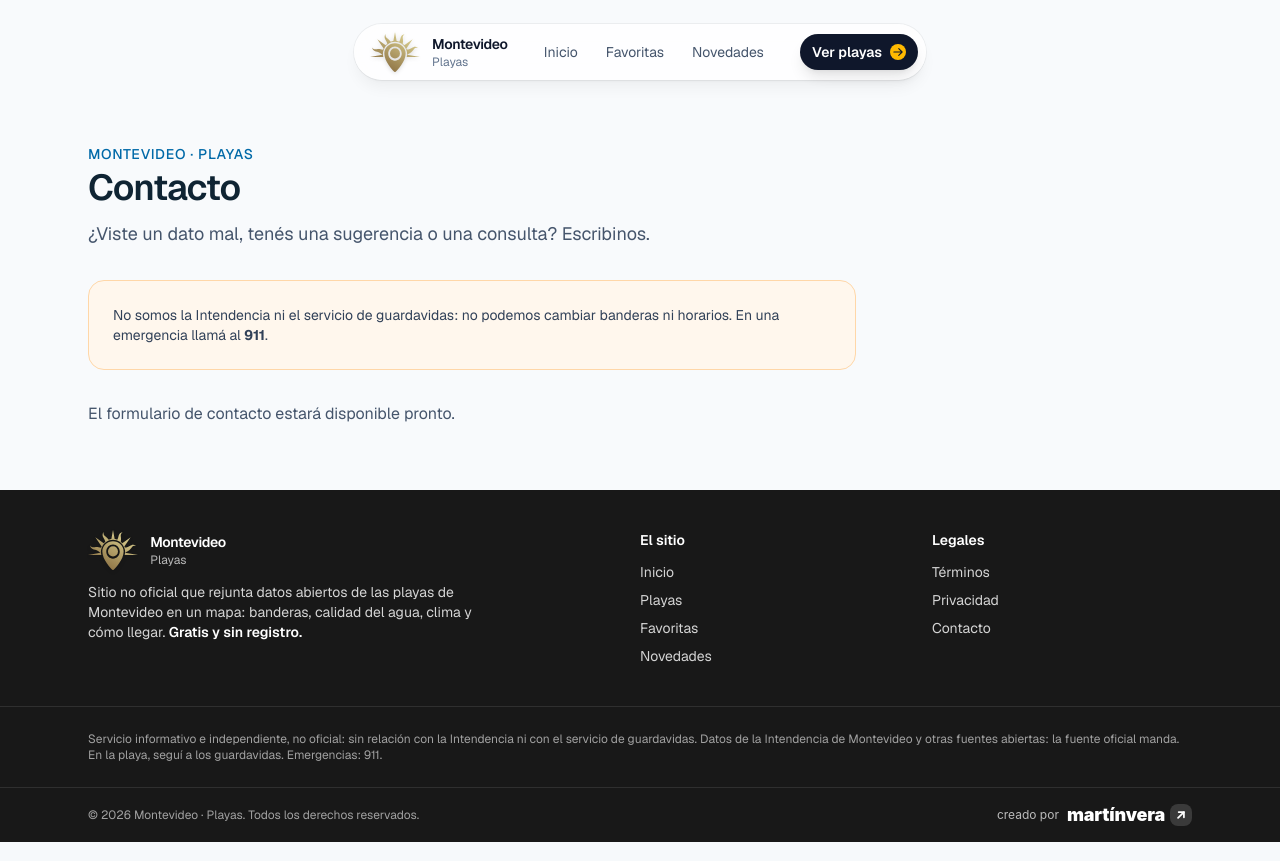
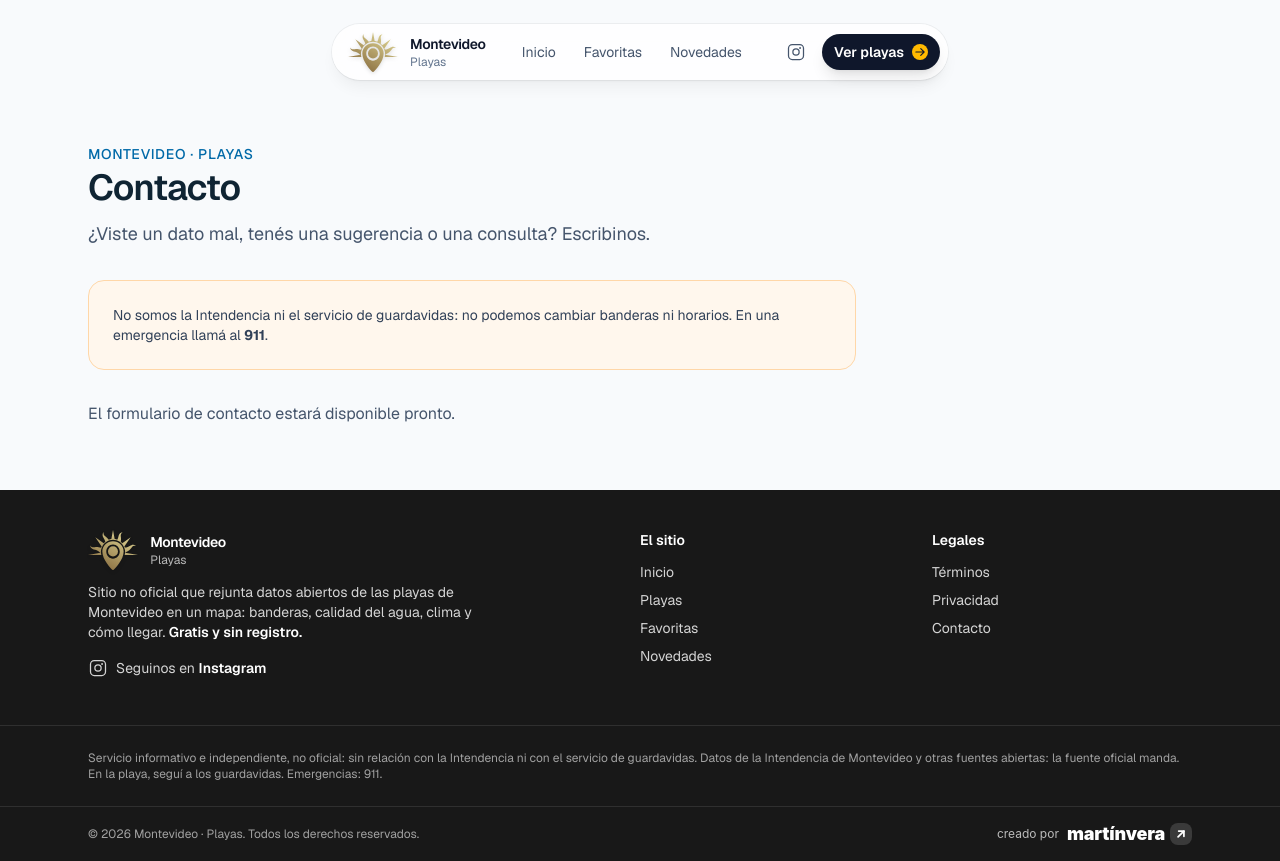
Before and after one commit to mvera8/montevideo-playas, a Next.js app: page /contacto in a window 1280 px wide. Built offline with nearby package versions, Linux system fonts and the light colour scheme; no server answers.

Commit message:
instagram

```diff
--- a/src/app/privacidad/page.tsx
+++ b/src/app/privacidad/page.tsx
@@ -198,6 +198,11 @@ export default function Privacidad() {
         quien la cargó; si abrís el enlace a una observación, pasás al sitio de iNaturalist y rige su política de
         privacidad.
       </p>
+      <p>
+        El ícono de Instagram del encabezado y del pie es un enlace común a nuestra cuenta: no cargamos ningún botón ni
+        script de Instagram (Meta) en el sitio, así que no recibe datos tuyos mientras navegás. Si lo abrís, pasás a
+        Instagram y rige su política de privacidad.
+      </p>
 
       <h2 id="finalidad">Para qué usamos los datos</h2>
       <p>
--- a/src/components/EncabezadoSitio.tsx
+++ b/src/components/EncabezadoSitio.tsx
@@ -3,6 +3,7 @@
 import Link from "next/link";
 import { usePathname } from "next/navigation";
 import BotonMapa from "@/components/BotonMapa";
+import EnlaceInstagram from "@/components/EnlaceInstagram";
 import MarcaSitio from "@/components/MarcaSitio";
 import MenuSitio from "@/components/MenuSitio";
 import { ENLACES_PRINCIPALES } from "@/lib/navegacion";
@@ -48,6 +49,7 @@ export default function EncabezadoSitio({ sobreFoto = false }: { sobreFoto?: boo
         </nav>
 
         <div className="ml-auto flex items-center gap-2">
+          <EnlaceInstagram claro={sobreFoto} className="hidden md:inline-flex" />
           <BotonMapa tamano="chico" tono={sobreFoto ? "claro" : "oscuro"} texto="Ver playas" className="hidden sm:inline-flex" />
           <div className="md:hidden">
             <MenuSitio variante={sobreFoto ? "foto" : "encabezado"} />
--- /dev/null
+++ b/src/components/EnlaceInstagram.tsx
@@ -0,0 +1,45 @@
+import { InstagramLogo } from "@phosphor-icons/react/dist/ssr";
+import { SITIO } from "@/lib/sitio";
+
+// Enlace a la cuenta de Instagram del sitio. `variante`: "icono" (botón redondo del encabezado, con
+// `claro` encima de la foto de la home) o "texto" ("Seguinos en Instagram", para el pie). En "icono",
+// `className` reemplaza el display (inline-flex) para poder ocultarlo por breakpoint.
+export default function EnlaceInstagram({
+  variante = "icono",
+  claro = false,
+  className = "",
+}: {
+  variante?: "icono" | "texto";
+  claro?: boolean;
+  className?: string;
+}) {
+  if (variante === "texto") {
+    return (
+      <a
+        href={SITIO.instagram}
+        target="_blank"
+        rel="noopener noreferrer"
+        className={`inline-flex items-center gap-2 text-sm text-neutral-300 hover:text-white hover:underline ${className}`}
+      >
+        <InstagramLogo size={20} weight="regular" aria-hidden />
+        <span>
+          Seguinos en <span className="font-semibold text-white">Instagram</span>
+        </span>
+      </a>
+    );
+  }
+  return (
+    <a
+      href={SITIO.instagram}
+      target="_blank"
+      rel="noopener noreferrer"
+      aria-label="Seguinos en Instagram"
+      title="Seguinos en Instagram"
+      className={`size-9 items-center justify-center rounded-full transition-colors duration-700 ease-fluido ${
+        claro ? "text-white/85 hover:bg-white/15 hover:text-white" : "text-slate-600 hover:bg-slate-100 hover:text-slate-900"
+      } ${className || "inline-flex"}`}
+    >
+      <InstagramLogo size={20} weight="regular" aria-hidden />
+    </a>
+  );
+}
--- a/src/components/PieSitio.tsx
+++ b/src/components/PieSitio.tsx
@@ -1,4 +1,5 @@
 import Link from "next/link";
+import EnlaceInstagram from "@/components/EnlaceInstagram";
 import FirmaMartinVera from "@/components/FirmaMartinVera";
 import MarcaSitio from "@/components/MarcaSitio";
 import { SITIO } from "@/lib/sitio";
@@ -37,6 +38,7 @@ export default function PieSitio({ children }: { children?: React.ReactNode }) {
             agua, clima y cómo llegar.{" "}
             <strong className="font-semibold text-white">Gratis y sin registro.</strong>
           </p>
+          <EnlaceInstagram variante="texto" className="mt-4" />
         </div>
         <Columna titulo="El sitio" enlaces={ENLACES_PRINCIPALES} />
         <Columna titulo="Legales" enlaces={ENLACES_LEGALES} />
--- a/src/lib/sitio.ts
+++ b/src/lib/sitio.ts
@@ -16,6 +16,8 @@ export const SITIO = {
   // Correo público de contacto y destino del formulario de /contacto (ver src/lib/contacto.ts): mientras
   // no se use un dominio propio en Mailgun, tiene que estar en sus "Authorized Recipients".
   contacto: "tinchobolso8@gmail.com",
+  // Cuenta de Instagram del sitio (encabezado y pie, ver EnlaceInstagram).
+  instagram: "https://www.instagram.com/montevideo.playas.uy/",
   // Proveedor donde se aloja el sitio (aparece en la política de privacidad).
   hosting: "Vercel Inc.",
   actualizado: "11 de octubre de 2026",
```
Also changed, not shown: text.txt.
